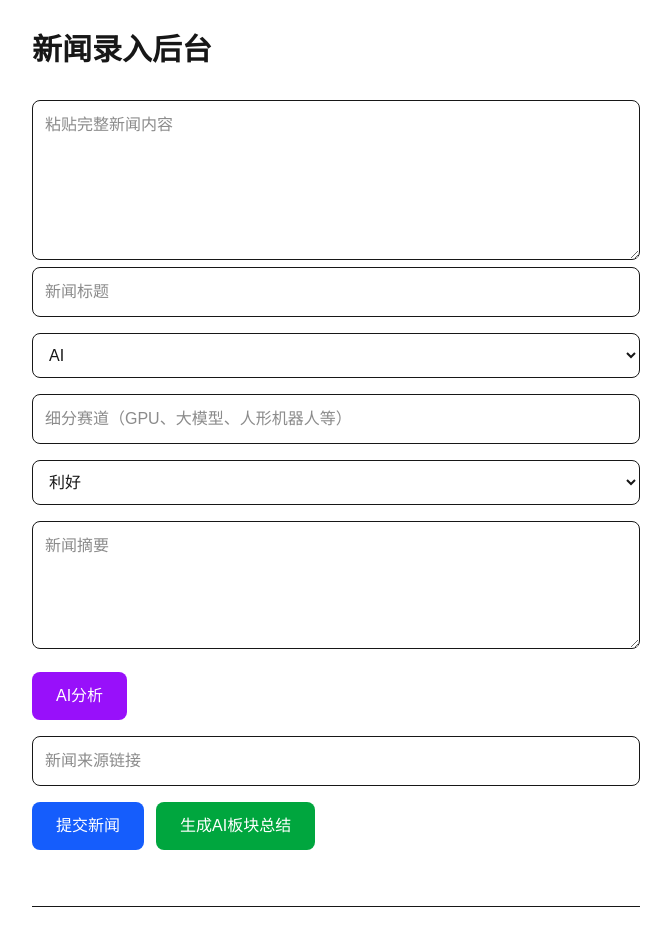
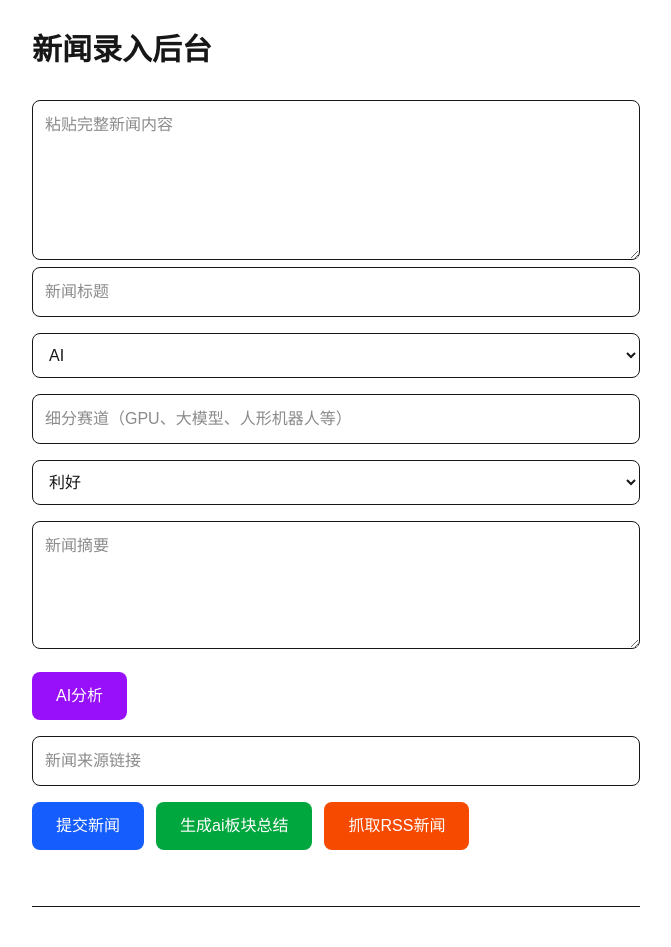
Before and after one commit to yushanwang0405-netizen/ai-sector-intel-v2, a Next.js app: page /admin in a window 1280 px wide. Shown: the top 947 px of the page, without its empty margins (304-975 px from the left). Built offline with nearby package versions, Linux system fonts and the light colour scheme; no server answers; the database is empty.

Commit message:
feat: admin rss button

```diff
--- a/app/admin/page.tsx
+++ b/app/admin/page.tsx
@@ -16,6 +16,7 @@ export default function AdminPage() {
   const [summaryLoading, setSummaryLoading] =
   useState(false);
   const [rawNews, setRawNews] = useState("");
+  const [rssLoading, setRssLoading] =useState(false);
 
   async function loadNews() {
   const { data } = await supabase
@@ -113,6 +114,31 @@ export default function AdminPage() {
   }
 }
 
+  async function fetchRSS() {
+  try {
+    setRssLoading(true);
+
+    const response =
+      await fetch("/api/rss");
+
+    const data =
+      await response.json();
+
+    setMessage(
+      data.message ||
+      "RSS抓取成功"
+    );
+
+    await loadNews();
+  } catch (error) {
+    console.error(error);
+
+    setMessage("RSS抓取失败");
+  } finally {
+    setRssLoading(false);
+  }
+}
+
   async function generateSummary() {
   try {
     setSummaryLoading(true);
@@ -126,7 +152,7 @@ export default function AdminPage() {
             "application/json",
         },
         body: JSON.stringify({
-          sector: "ai",
+          sector,
         }),
       }
     );
@@ -235,8 +261,9 @@ export default function AdminPage() {
         >
           <option value="ai">AI</option>
           <option value="robot">机器人</option>
-          <option value="energy">新能源</option>
-          <option value="pharma">医药</option>
+          <option value="semiconductor">半导体</option>
+          <option value="compute">算力</option>
+          <option value="new_energy">新能源</option>
         </select>
 
         <input
@@ -321,8 +348,25 @@ export default function AdminPage() {
         >
         {summaryLoading
         ? "生成中..."
-        : "生成AI板块总结"}
+        : `生成${sector}板块总结`}
         </button>
+
+        <button
+  onClick={fetchRSS}
+  disabled={rssLoading}
+  className="
+    bg-orange-600
+    text-white
+    px-6
+    py-3
+    rounded-lg
+    ml-3
+  "
+>
+  {rssLoading
+    ? "抓取中..."
+    : "抓取RSS新闻"}
+</button>
 
         <hr className="my-10" />
 
--- a/app/api/generate-summary/route.ts
+++ b/app/api/generate-summary/route.ts
@@ -86,3 +86,13 @@ export async function POST(req: Request) {
     summary,
   });
 }
+export async function GET() {
+  return POST(
+    new Request("http://localhost", {
+      method: "POST",
+      body: JSON.stringify({
+        sector: "ai",
+      }),
+    })
+  );
+}
--- a/app/api/rss/route.ts
+++ b/app/api/rss/route.ts
@@ -6,8 +6,8 @@ export async function GET() {
   const parser = new Parser();
 
   const feed = await parser.parseURL(
-    "https://www.marktechpost.com/feed/"
-  );
+  "https://www.marktechpost.com/feed/"
+);
 
   const newsList = feed.items.slice(0, 5);
 
@@ -121,6 +121,13 @@ sentiment必须从以下选项中选择：
   }
 }
 
+  const sectors = [
+  "ai",
+  "robot",
+  "semiconductor",
+  "compute",
+  "new_energy",
+];
 return NextResponse.json({
   success: true,
   inserted,
--- a/app/page.tsx
+++ b/app/page.tsx
@@ -2,11 +2,12 @@ import { supabase } from "@/lib/supabase";
 import Link from "next/link";
 import { sectorsData } from "./data/sectors";
 
-const icons: Record<string, string> = {
+const icons = {
   ai: "🤖",
   robot: "🦾",
-  energy: "⚡",
-  pharma: "💊",
+  semiconductor: "💾",
+  compute: "🖥️",
+  new_energy: "⚡",
 };
 
 export default async function HomePage() {
@@ -76,7 +77,7 @@ export default async function HomePage() {
                 >
                   <div className="flex items-center justify-between mb-4">
                     <h2 className="text-2xl font-bold">
-                      {icons[key]} {sector.name}
+                      {icons[key as keyof typeof icons]}
                     </h2>
 
                     <span className="text-xs text-gray-400">
```
